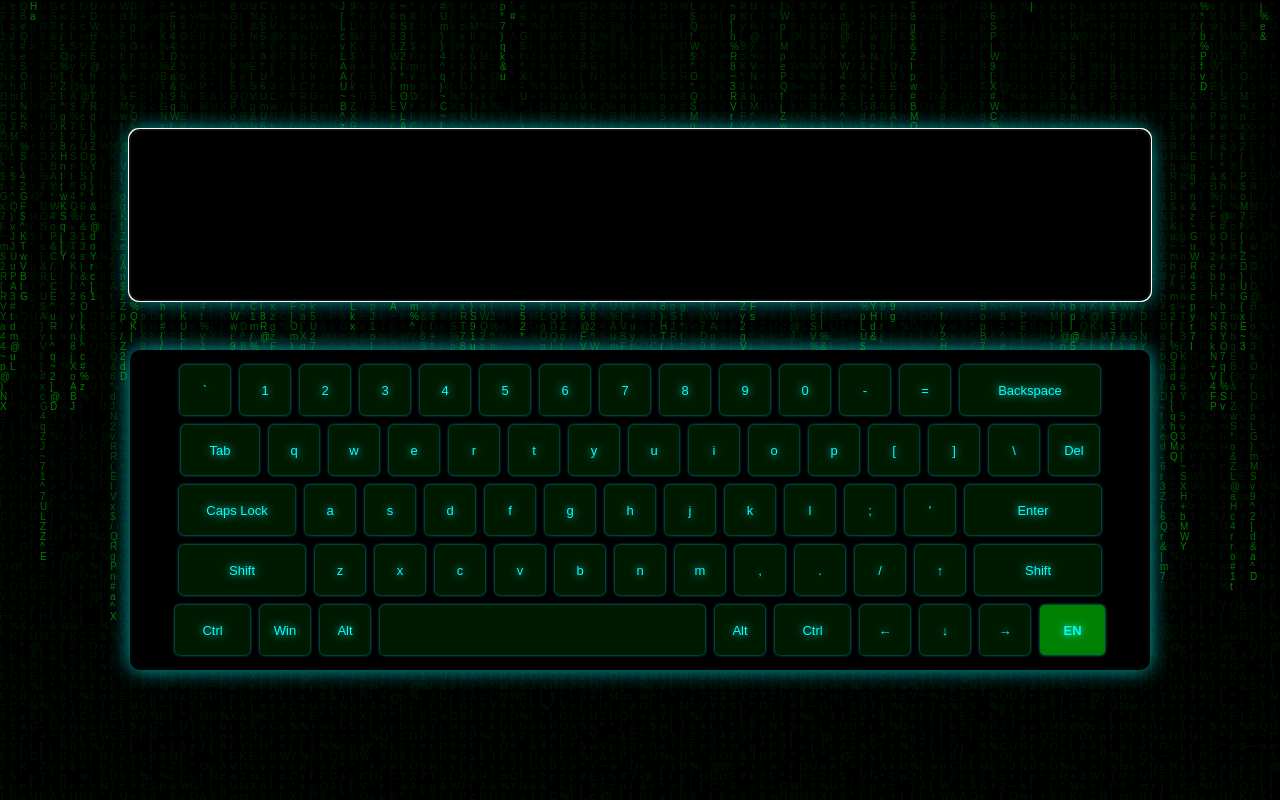
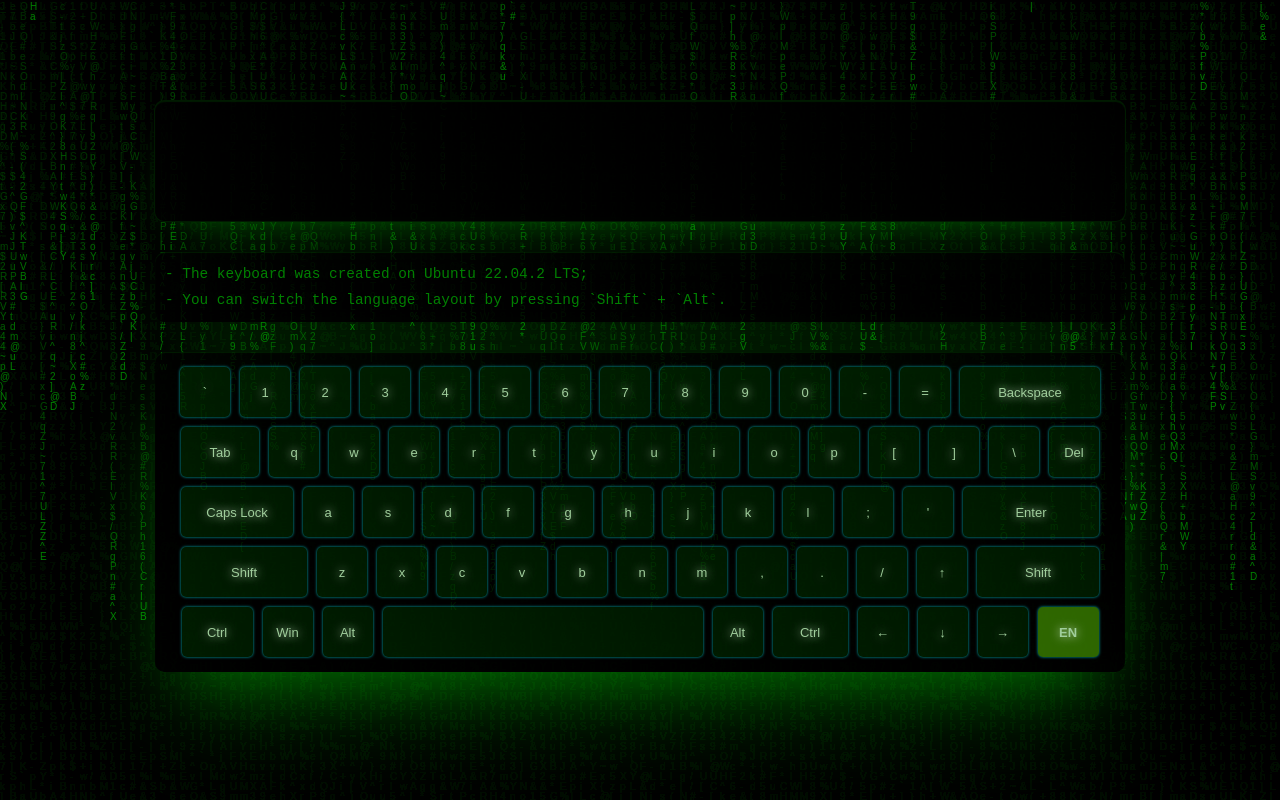
Before and after one commit to eordan/virtual-keyboard, a website: page index.html in a window 1280 px wide. Drawn offline with Linux system fonts and the light colour scheme.

Commit message:
fix: apply the matrix style to all the elements

```diff
--- a/app.js
+++ b/app.js
@@ -8,7 +8,6 @@ class Background {
     this.ctx = this.canvas.getContext("2d");
     this.canvas.height = window.innerHeight; // Making the canvas full screen
     this.canvas.width = window.innerWidth; // Making the canvas full screen
-
     // Converting the string into an array of single characters
     this.matrix = this.matrix.split("");
     this.drops = []; // An array of drops - one per column
@@ -47,6 +46,7 @@ class Textarea {
 
 class Keyboard {
   constructor(isEnglish) {
+    // this.information = new Information();
     if (localStorage.getItem('isEnglish') !== null) {
       isEnglish = JSON.parse(localStorage.getItem('isEnglish'));
     } else {
@@ -56,6 +56,7 @@ class Keyboard {
     this.isShiftPressed = false;
     this.isCapsLockOn = false;
     this.keyboardContainer = null;
+    this.information = null;
     this.EN_LOWERCASE = [
       {"Backquote": "`", "Digit1": "1", "Digit2": "2", "Digit3": "3", "Digit4": "4", "Digit5": "5", "Digit6": "6", "Digit7": "7", "Digit8": "8", "Digit9": "9", "Digit0": "0", "Minus": "-", "Equal": "=", "Backspace": "Backspace"},
       {"Tab": "Tab", "KeyQ": "q", "KeyW": "w", "KeyE": "e", "KeyR": "r", "KeyT": "t", "KeyY": "y", "KeyU": "u", "KeyI": "i", "KeyO": "o", "KeyP": "p", "BracketLeft": "[", "BracketRight": "]", "Backslash": "\\", "Delete": "Del"},
@@ -85,11 +86,30 @@ class Keyboard {
       {"ControlLeft": "Ctrl", "MetaLeft": "Win", "AltLeft": "Alt", "Space": " ", "AltRight": "Alt", "ControlRight": "Ctrl", "ArrowLeft": "←", "ArrowDown": "↓", "ArrowRight": "→", "Lang": "RU"}
     ];
   }
+  generateInformation() {
+    if (!this.information) {
+      this.information = document.createElement("div");
+      this.information.classList.add('information');
+      document.body.appendChild(this.information);
+    }
+    while (this.information.firstChild) {
+      this.information.removeChild(this.information.firstChild);
+    }
+
+    const content = document.createElement("p");
+    if (this.isEnglish) {
+      content.innerText = "- The keyboard was created on Ubuntu 22.04.2 LTS;\n- You can switch the language layout by pressing `Shift` + `Alt`.";
+    } else {
+      content.innerText = "- Клавиатура создана в Ubuntu 22.04.2 LTS;\n- Раскладку можно изменить нажатием `Shift` + `Alt`.";
+    }
+    this.information.appendChild(content);
+  }
   switchLanguages() {
     document.addEventListener("keydown", (event) => {
       if (event.shiftKey && event.altKey) {
         this.isEnglish = !this.isEnglish;
         localStorage.setItem('isEnglish', this.isEnglish);
+        this.generateInformation();
         this.generateKeyboard(this.isEnglish ? this.EN_LOWERCASE : this.RU_LOWERCASE);
       }
     });
@@ -155,7 +175,6 @@ class Keyboard {
           break;
         case "ShiftLeft":
         case "ShiftRight":
-          inKey.classList.add("shift");
           inKey.addEventListener('mousedown', () => {
             this.isShiftPressed = true;
             this.generateKeyboard(this.isEnglish ? this.EN_UPPERCASE : this.RU_UPPERCASE);
@@ -184,7 +203,6 @@ class Keyboard {
           inKey.onclick = () => { textArea.value += '\t'; };
           break;
         case "CapsLock":
-          inKey.classList.add("caps-lock");
           break;
         case "Space":
           inKey.classList.add("space");
@@ -211,6 +229,7 @@ class Keyboard {
   }
   generateFunctionalKeyboard() {
     this.switchLanguages();
+    this.generateInformation();
     this.generateKeyboard(this.isEnglish ? this.EN_LOWERCASE : this.RU_LOWERCASE);
     this.switchCase();
   }
--- a/style.css
+++ b/style.css
@@ -18,20 +18,64 @@ canvas {
 /* Textarea styles */
 .area-container {
   display: flex;
-  margin: 130px auto 0 auto;
-  width: 1000px;
-  height: 150px;
-  border: none;
+  margin: 100px auto 0 auto;
+  width: 950px;
+  height: 100px;
   border-radius: 10px;
-  box-shadow: 0px 0px 20px rgba(0, 255, 255, 0.7);
+  box-shadow: rgba(0, 255, 0, 0.1) 0px 1px 1px 0px inset, rgba(0, 255, 0, 0.25) 0px 10px 30px -20px, rgba(0, 255, 0, 0.3) 0px 30px 60px -30px;
   padding: 10px;
-  font-size: 1.5em;
-  background-color: black;
+  font-size: 0.9em;
+  background-color: rgba(0, 0, 0, 0.8);
+  line-height: 1.8;
+  color: green;
+  font-family: 'Courier New', Courier, monospace;
+  caret-color: green;
   resize: none;
-  color: #0ff;
-  font-weight: bold;
+  outline: none !important;
+  border:1px solid rgba(0, 255, 0, 0);
+}
+
+.area-container:focus {
+  background-color: rgba(0, 0, 0, 0.9);
+  outline: none !important;
+  border:1px solid rgba(0, 255, 0, 0.1);
+}
+
+.area-container::-webkit-scrollbar {
+  width: 8px;
+  background-color: rgba(199, 206, 199, 0.5); /* background color of the scrollbar */
+  border-radius: 4px;
+  cursor: auto;
+}
+
+.area-container::-webkit-scrollbar-thumb {
+  background-color: rgb(6, 71, 6); /* color of the scrollbar thumb */
+  border-radius: 4px;
+}
+
+.area-container::-webkit-scrollbar-track {
+  background-color: rgba(5, 73, 5, 0.541); /* color of the scrollbar track */
+}
+
+.area-container::-webkit-scrollbar-thumb:active {
+  background-color: #999;
+}
+
+/* Information Box Styles*/
+.information {
+  display: flex;
+  margin: 30px auto 0 auto;
+  width: 950px;
+  height: 50px;
+  border-radius: 10px;
+  box-shadow: rgba(0, 255, 0, 0.1) 0px 1px 1px 0px inset, rgba(0, 255, 0, 0.25) 0px 50px 100px -20px, rgba(0, 255, 0, 0.3) 0px 30px 60px -30px;
+  padding: 10px;
+  font-size: 0.9em;
+  background-color: rgba(0, 0, 0, 0.8);
+  line-height: 1.8;
+  color: green;
   font-family: 'Courier New', Courier, monospace;
-  caret-color: #0ff;
+  cursor: default;
 }
 
 /* Keyboard Styles */
@@ -39,17 +83,15 @@ canvas {
   display: flex;
   flex-wrap: wrap;
   justify-content: center;
-  margin: 50px auto;
-  width: 90%;
-  max-width: 1000px;
+  margin: 30px auto;
+  width: 950px;
   border: none;
   border-radius: 10px;
-  box-shadow: 0px 0px 20px rgba(0, 255, 255, 0.7);
+  box-shadow: rgba(0, 255, 0, 0.1) 0px 1px 1px 0px inset, rgba(0, 255, 0, 0.25) 0px 50px 100px -20px, rgba(0, 255, 0, 0.3) 0px 30px 60px -30px;
   padding: 10px;
   font-size: 1.5em;
-  background-color: black;
-  color: #0ff;
-  font-family: 'Arial Rounded MT Bold', Arial, sans-serif;
+  background-color: rgba(0, 0, 0, 0.8);
+  color: rgb(160, 206, 156);
 }
 
 .row {
@@ -73,11 +115,11 @@ canvas {
   font-family: 'Arial Rounded MT Bold', Arial, sans-serif;
   font-size: small;
   user-select: none;
-  text-shadow: 0px 0px 10px #0ff;
+  text-shadow: 0px 0px 10px rgb(191, 209, 187);
 }
 
 .keys:hover {
-  background-color: rgba(0, 255, 0, 0.2);
+  background-color: rgba(115, 255, 0, 0.2);
   cursor: pointer;
 }
 
@@ -94,17 +136,17 @@ canvas {
 }
 
 .highlight {
-  background-color: rgba(0, 255, 0, 0.5);
+  background-color: rgba(115, 255, 0, 0.4);
   animation: key-press 0.2s;
 }
 
 .lang-key {
-  background-color: rgba(0, 255, 0, 0.5);
+  background-color: rgba(115, 255, 0, 0.4);
   font-weight: bold;
 }
 
 .lang-key:hover {
-  background-color: rgba(0, 255, 0, 0.5);
+  background-color: rgba(115, 255, 0, 0.4);
   cursor: default;
 }
 
@@ -113,34 +155,38 @@ canvas {
   width: 126px;
 }
 
-.keys.shift {
-  width: 126px;
+.ShiftRight {
+  width: 122px;
 }
 
 .Enter {
   width: 136px;
 }
 
-.keys.backspace {
+.Backspace {
   width: 140px;
 }
 
-.keys.tab {
+.Tab {
   width: 78px;
 }
 
-.keys.caps-lock {
-  width: 116px;
+.CapsLock {
+  width: 112px;
 }
 
-.keys.space {
-  width: 325px;
+.Space {
+  width: 320px;
 }
 
-.keys.lang-key {
-  width: 65px;
+.Lang {
+  width: 61px;
 }
 
-.keys.ctrl {
+.ControlLeft {
+  width: 71px;
+}
+
+.ControlRight {
   width: 75px;
 }
```
